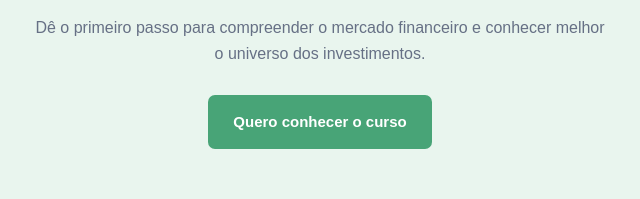
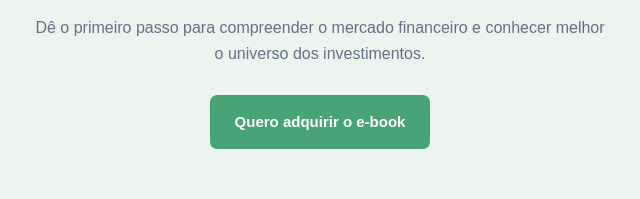
Before and after one commit to alva2m/como-investir_, a plain HTML site: page index.html in a window 1280 px wide. Shown: the part 3592-3791 px from the top of the page, 320-960 px from the left. Drawn offline with Linux system fonts and the light colour scheme.

Commit message:
Update meta description and enrollment button link
Updated the description meta tag and changed the enrollment button to link to the e-book purchase.

```diff
--- a/index.html
+++ b/index.html
@@ -5,7 +5,7 @@
   <link rel="icon" type="image/png" href="https://cdn.discordapp.com/attachments/1559250384793510022/1571622743978279002/6FrsYwAAAAZJREFUAwCwe6G7GBtF6QAAAABJRU5ErkJggg.png?ex=6afb673d&amp;is=6afa15bd&amp;hm=002555d09ab2b8fa271af31aad3616976441c71496897c2b7a770884dd8dcf05">
   <meta charset="UTF-8">
   <meta name="viewport" content="width=device-width, initial-scale=1.0">
-  <meta name="description" content="Aprenda os fundamentos dos investimentos e conheça o mercado financeiro com o curso COMO INVESTIR.">
+  <meta name="description" content="Aprenda os fundamentos dos investimentos e conheça o mercado financeiro com o e-book COMO INVESTIR.">
   <title>COMO INVESTIR | Aprenda a investir</title>
 
   <style>
@@ -861,9 +861,11 @@
           e conhecer melhor o universo dos investimentos.
         </p>
 
-        <!-- SUBSTITUA O # PELO LINK DO CHECKOUT QUANDO ESTIVER PRONTO -->
-        <a href="#" class="primary-button" id="enrollButton">
-          Quero conhecer o curso
+        <a href="https://pay.kiwify.com.br/pGb2Bnm"
+           class="primary-button"
+           target="_blank"
+           rel="noopener noreferrer">
+          Quero adquirir o e-book
         </a>
       </div>
     </section>
@@ -994,15 +996,6 @@
         }
       });
     });
-
-    // AVISO TEMPORÁRIO DO BOTÃO DE INSCRIÇÃO
-    // Troque o href="#" pelo endereço real do checkout.
-    document.getElementById("enrollButton").addEventListener("click", event => {
-      if (event.currentTarget.getAttribute("href") === "#") {
-        event.preventDefault();
-        alert("O link de inscrição será disponibilizado em breve.");
-      }
-    });
   </script>
 
 </body>
```
